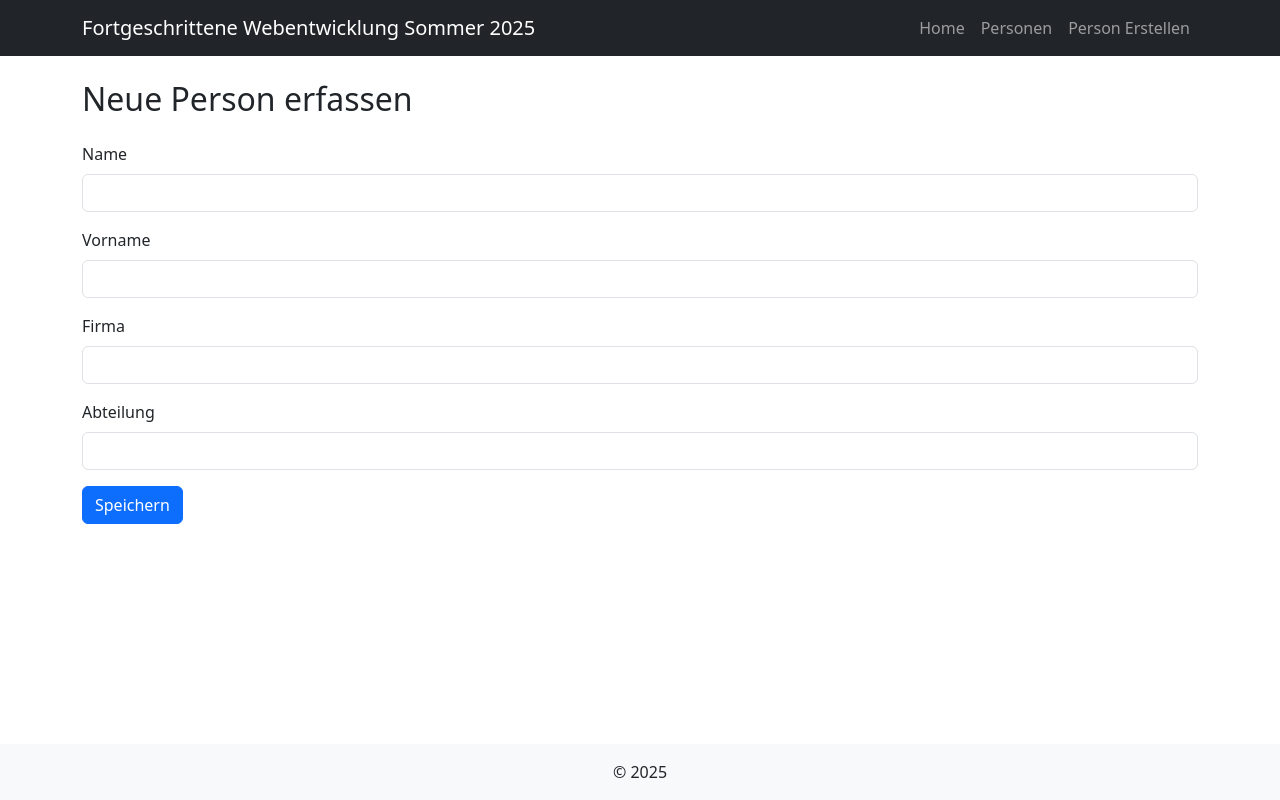
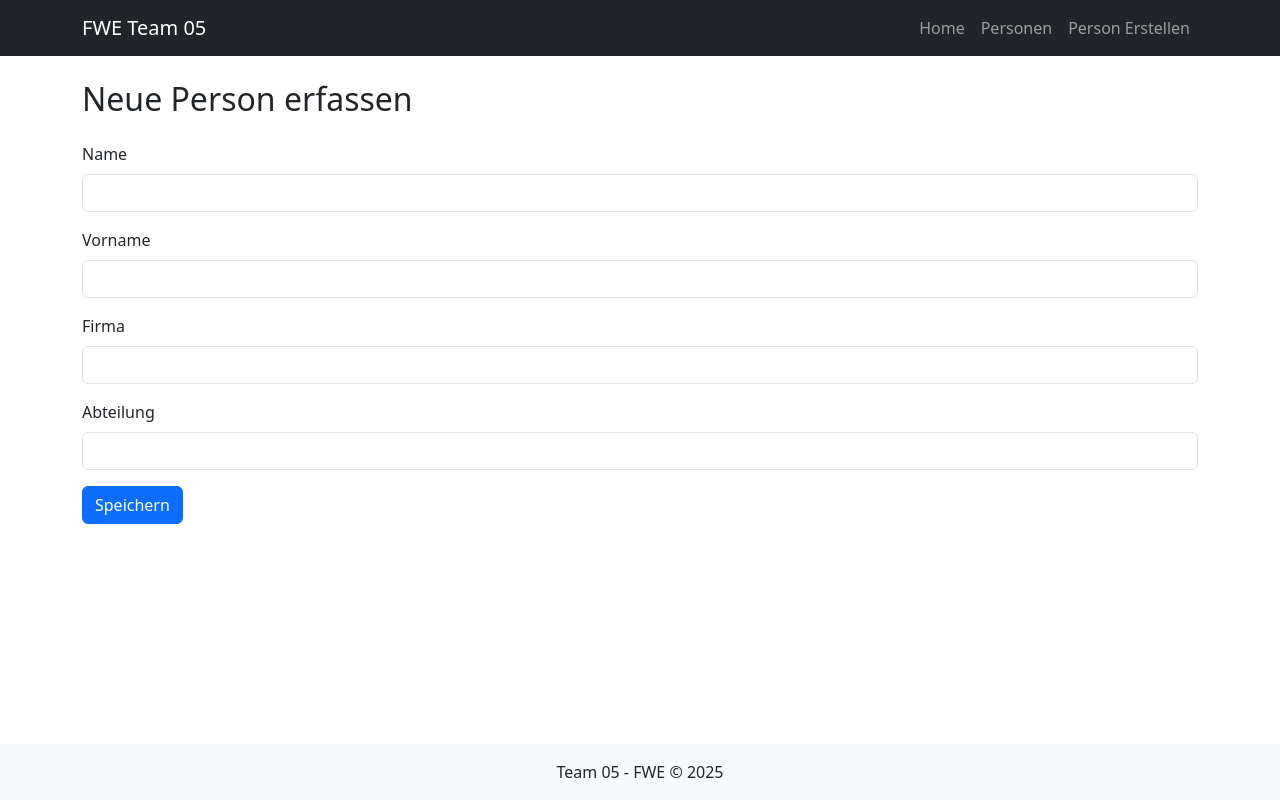
Before and after one commit to s4seandr/FWE-Team05-React, a React (Vite) app: page /personErstellen in a window 1280 px wide. Built offline with nearby package versions, Linux system fonts and the light colour scheme.

Commit message:
PersonErstellen.jsx final

```diff
--- a/src/components/Footer.jsx
+++ b/src/components/Footer.jsx
@@ -1,7 +1,7 @@
 const Footer = () => {
     return (
         <footer className="bg-light text-center py-3 mt-auto">
-            © 2025
+            Team 05 - FWE © 2025
         </footer>
     );
 };
--- a/src/components/Navigation.jsx
+++ b/src/components/Navigation.jsx
@@ -4,12 +4,10 @@ const Navigation = () => {
     return (
         <nav className="navbar navbar-expand-lg navbar-dark bg-dark">
             <div className="container">
-                {/* Branding */}
                 <Link className="navbar-brand" to="/">
-                    Fortgeschrittene Webentwicklung Sommer 2025
+                    FWE Team 05
                 </Link>
 
-                {/* Burger-Button für kleine Screens */}
                 <button
                     className="navbar-toggler"
                     type="button"
```
